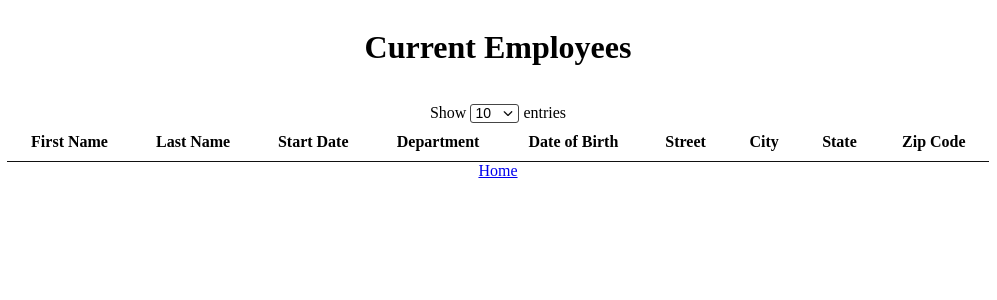
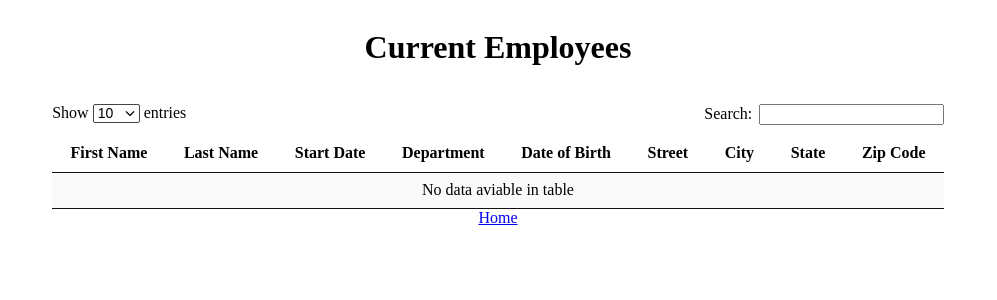
Before and after one commit to HerveHamann/hrnet, a React (Create React App) app: page /employe-list in a window 1280 px wide. Shown: the top 300 px of the page, without its empty margins (142-1139 px from the left). Built offline with nearby package versions, Linux system fonts and the light colour scheme.

Commit message:
Pagination tableau en cours

```diff
--- a/src/components/Select.jsx
+++ b/src/components/Select.jsx
@@ -14,8 +14,8 @@ const Select = ({ classSet, title, type, setSelected, selectedItem }) => {
   };
   document.addEventListener("mousedown", handleCLickOutside);
 
-  const SaveSelection = (e) => {
-    setSelected(e.target.innerText);
+  const SaveSelection = (item) => {
+    setSelected(item.name);
   };
 
   return (
@@ -31,7 +31,7 @@ const Select = ({ classSet, title, type, setSelected, selectedItem }) => {
         </div>
         <div className={openDropDown ? "dropdown-list" : "hidden"}>
           {type.map((item) => (
-            <div className="dropdown-item" onClick={(e) => SaveSelection(e)} key={item.name}>
+            <div className="dropdown-item" onClick={() => SaveSelection(item)} key={item.name}>
               {item.name}
             </div>
           ))}
--- a/src/components/Table.jsx
+++ b/src/components/Table.jsx
@@ -1,9 +1,34 @@
-import React from "react";
+import React, { useState } from "react";
 
-const Table = ({ Userlist }) => {
-  console.log(Userlist);
+const Table = ({ Userlist, ItemShowed }) => {
+  const [searchInput, SetSearchInput] = useState("");
+  // console.log(Userlist);
+  // console.log(ItemShowed);
+
+  let FilteredUserList = ItemShowed.filter(
+    (user) =>
+      user.firstName.toLocaleLowerCase().includes(searchInput.toLocaleLowerCase()) ||
+      user.lastName.toLocaleLowerCase().includes(searchInput.toLocaleLowerCase()) ||
+      user.dateOfBirth.toLocaleLowerCase().includes(searchInput.toLocaleLowerCase()) ||
+      user.startDate.toLocaleLowerCase().includes(searchInput.toLocaleLowerCase()) ||
+      user.department.name.toLocaleLowerCase().includes(searchInput.toLocaleLowerCase()) ||
+      user.street.toLocaleLowerCase().includes(searchInput.toLocaleLowerCase()) ||
+      user.city.toLocaleLowerCase().includes(searchInput.toLocaleLowerCase()) ||
+      user.state.abbreviation.toLocaleLowerCase().includes(searchInput.toLocaleLowerCase()) ||
+      user.zipCode.toLocaleLowerCase().includes(searchInput.toLocaleLowerCase())
+  );
+
   return (
-    <div>
+    <div className="component-container">
+      <div className="search-field">
+        <span>Search:</span>
+        <input
+          type="search"
+          onChange={(e) => {
+            SetSearchInput(e.target.value);
+          }}
+        />
+      </div>
       <table>
         <tbody>
           <tr className="column-title">
@@ -17,7 +42,19 @@ const Table = ({ Userlist }) => {
             <th>State</th>
             <th>Zip Code</th>
           </tr>
-          {Userlist.map((user, index) => (
+          {ItemShowed.length === 0 ? (
+            <tr className="column no-results column-pair">
+              <td colSpan={9}>No data aviable in table</td>
+            </tr>
+          ) : (
+            ""
+          )}
+          {FilteredUserList.length === 0 && ItemShowed.length !== 0 ? (
+            <tr className="column no-results column-pair">
+              <td colSpan={9}>No matching records found</td>
+            </tr>
+          ) : (
+            FilteredUserList.map((user, index) => (
               <tr className={index % 2 === 0 ? "column column-pair" : "column column-impair"} key={index}>
                 <td>{user.firstName}</td>
                 <td>{user.lastName}</td>
@@ -29,7 +66,8 @@ const Table = ({ Userlist }) => {
                 <td>{user.state.abbreviation}</td>
                 <td>{user.zipCode}</td>
               </tr>
-          ))}
+            ))
+          )}
         </tbody>
       </table>
     </div>
--- a/src/pages/EmployeList.jsx
+++ b/src/pages/EmployeList.jsx
@@ -4,13 +4,13 @@ import { NavLink } from "react-router-dom";
 import Table from "../components/Table";
 import Select from "../components/Select";
 import { entries } from "../assets/SelectContent";
+import Pagination from "../components/Pagination";
 const EmployeList = () => {
   const data = useContext(DataContext);
   const { UserList } = data;
   const [selectedItemByPage, setSelectedItemByPage] = useState(entries[0].name);
-
-  console.log(selectedItemByPage);
-
+  const [ItemShowed, setItemShowed] = useState([]);
+  console.log(ItemShowed);
   return (
     <div className="container">
       <h1>Current Employees</h1>
@@ -23,11 +23,11 @@ const EmployeList = () => {
             selectedItem={selectedItemByPage}
             setSelected={setSelectedItemByPage}
           />
-
           <span>entries</span>
         </div>
+        <Table Userlist={UserList} ItemShowed={ItemShowed} />
+        <Pagination selectedItemByPage={selectedItemByPage} Userlist={UserList} setItemShowed={setItemShowed} />
       </div>
-      <Table Userlist={UserList} />
 
       <NavLink to={"/"}>Home</NavLink>
     </div>
--- a/src/pages/Home.jsx
+++ b/src/pages/Home.jsx
@@ -36,12 +36,6 @@ const Home = () => {
     }
   }, [User.state, User.department, selectedState, selectedDepartment]);
 
-  // setUser({
-  //   ...User,
-  //   state: states.find((item) => item.name === selectedState),
-  //   department: departement.find((item) => item.name === selectedDepartment),
-  // });
-  // eslint-disable-line react-hooks/exhaustive-deps
   const onClick = () => {
     setUserList(UserList.concat(User));
     setModalShowed(true);
--- a/src/styles/_settings.scss
+++ b/src/styles/_settings.scss
@@ -14,3 +14,4 @@ $color-6: #454545;
 $color-7: #fafafa;
 $color-8: #111;
 $color-9: #eaeaea61;
+$color-10: #979797;
--- /dev/null
+++ b/src/styles/components/_pagination.scss
@@ -0,0 +1,22 @@
+.pagination-button {
+  font-family: "Times New Roman", Times, serif;
+  width: 42px;
+  height: 36px;
+  border: unset;
+  background: unset;
+  margin: 0 2px 0 2px;
+}
+.pagination-button:hover {
+  border: 1px solid $color-5;
+  border-radius: 2px;
+  background: linear-gradient($color-6, $color-5);
+  color: $color-3;
+}
+.pagination-button:focus {
+  border: 1px solid $color-10;
+  border-radius: 2px;
+  background: linear-gradient($color-3, $color-4);
+}
+.pagination-button:focus:hover {
+  color: $color-5;
+}
--- a/src/styles/components/_select.scss
+++ b/src/styles/components/_select.scss
@@ -56,10 +56,10 @@
 .table-dropdown {
   margin: 0 4px 0 4px;
   font-family: Arial, Helvetica, sans-serif;
-  width: 47px;
+  width: 45px;
   height: 17px;
   background-color: $color-3;
-  border-radius: 3px;
+  border-radius: 2px;
   border: 1px solid $color-6;
   position: relative;
   cursor: pointer;
@@ -76,7 +76,7 @@
       color: $color-8;
       position: relative;
       top: -0.5px;
-      right: 5px;
+      right: 4px;
     }
   }
   .hidden {
--- a/src/styles/components/_table.scss
+++ b/src/styles/components/_table.scss
@@ -1,20 +1,35 @@
+.component-container {
+  display: flex;
+  flex-direction: column;
+  .search-field {
+    align-self: flex-end;
+    width: 250px;
+    text-align: end;
+    position: relative;
+    top: -21px;
+    span {
+      margin-right: 6.5px;
+    }
+  }
+
   table {
+    margin-top: -12px;
     border-collapse: collapse;
-  width: 982px;
     tbody {
       border-bottom: 1px solid $color-8;
 
       .column-title {
         th {
           border-bottom: 1px solid $color-8;
-        padding: 10px 18px;
+          padding: 10px 18.3px;
         }
       }
       .column {
         height: 36px;
         td {
           border-top: 1px solid $color-4;
-        padding-left: 12px;
+          padding-left: 10px;
+          padding-right: 10px;
         }
       }
       .column:hover {
@@ -26,5 +41,11 @@ table {
       .column-impair {
         background-color: $color-3;
       }
+      .no-results {
+        td {
+          text-align: center;
         }
       }
+    }
+  }
+}
--- a/src/styles/index.scss
+++ b/src/styles/index.scss
@@ -4,3 +4,4 @@
 @import "../styles/components/select.scss";
 @import "../styles/components/modal.scss";
 @import "../styles/components/table.scss";
+@import "../styles/components/pagination.scss";
--- a/src/styles/pages/_employelist.scss
+++ b/src/styles/pages/_employelist.scss
@@ -3,8 +3,10 @@
   flex-direction: column;
   align-items: center;
   justify-content: center;
+
   .custom-field {
     .entries-selector {
+      margin: 0px 0 2px 0;
       display: flex;
       align-items: baseline;
     }
```
Lines whose indentation alone changed are shown as unchanged.
